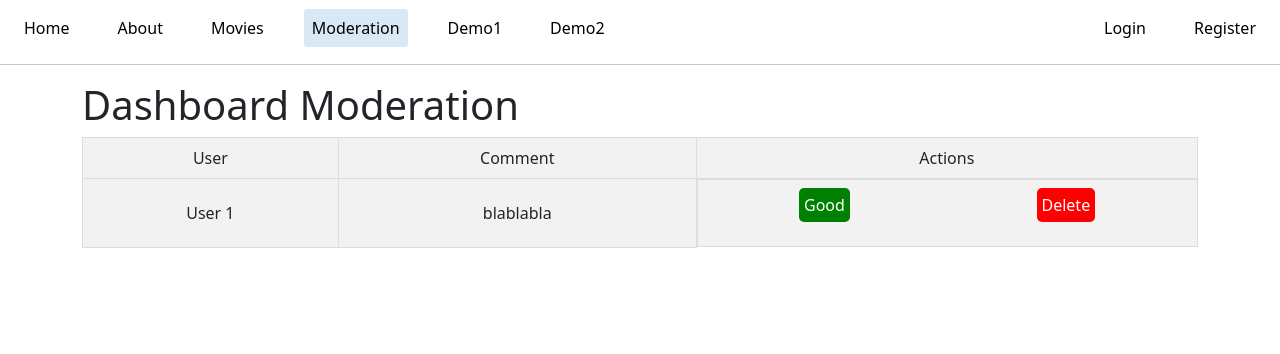
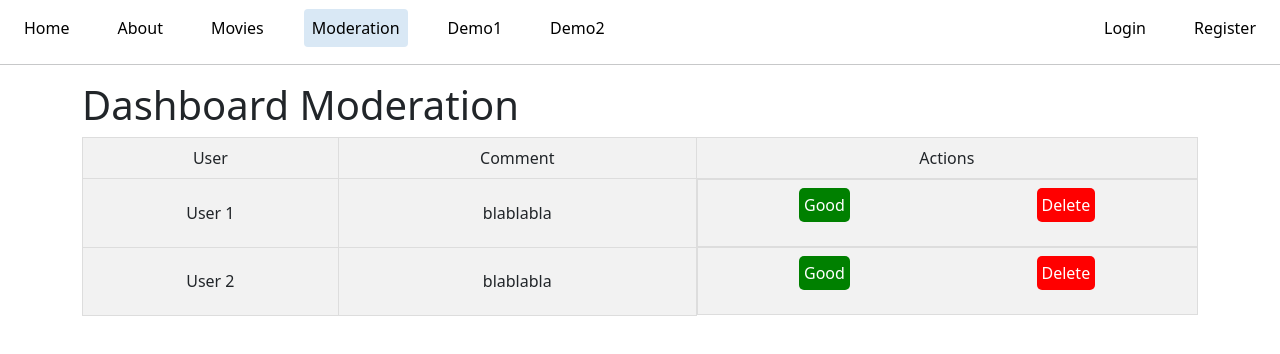
Before and after one commit to lvmeyer/challengeOne, a Vue app in the folder vite-vue/: page /admin/dashboard in a window 1280 px wide. Shown: the top 354 px of the page. Built offline with nearby package versions, Linux system fonts and the light colour scheme; no server answers.

Commit message:
add other user in dashboard moderator

```diff
--- a/vite-vue/src/views/adm/Dashboard.vue
+++ b/vite-vue/src/views/adm/Dashboard.vue
@@ -10,6 +10,14 @@
                 </tr>
                 <tr>
                     <td class="dashboard-admin">User 1</td>
+                    <td class="dashboard-admin">blablabla</td>
+                    <td class="dashboard-admin action">
+                        <p class="keep">Good</p>
+                        <p class="bin">Delete</p>
+                    </td>
+                </tr>
+                <tr>
+                    <td class="dashboard-admin">User 2</td>
                     <td class="dashboard-admin">blablabla</td>
                     <td class="dashboard-admin action">
                         <p class="keep">Good</p>
```
